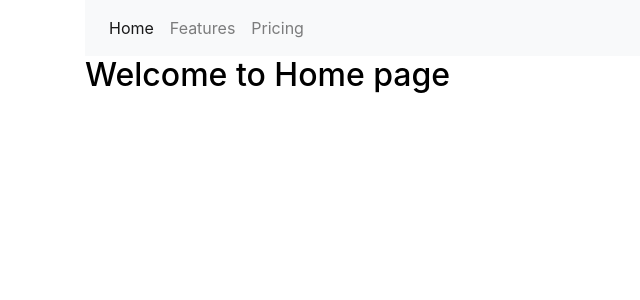
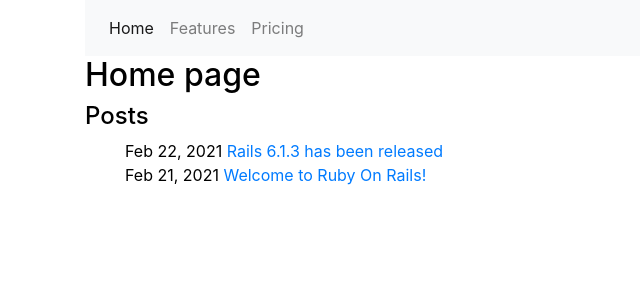
Before and after one commit to manohar-vadapalli/manohar-vadapalli.github.io, a Jekyll site: the page built from index.md, in a window 1280 px wide. Shown: the top 300 px of the page, without its empty margins (0-640 px from the left). Built offline with Jekyll 4.4.1, drawn with Linux system fonts in a browser that asks for light colours; nearby versions of some CDN libraries.

Commit message:
add posts

```diff
--- a/_layouts/default.html
+++ b/_layouts/default.html
@@ -5,6 +5,7 @@
     <meta charset="utf-8">
     <title>{{ page.title }} - {{ site.title }}</title>
     <link rel="stylesheet" href="{{ "/assets/css/main.css" | relative_url }}">
+    <script src="https://cdnjs.cloudflare.com/ajax/libs/moment.js/2.29.1/moment-with-locales.min.js" integrity="sha512-LGXaggshOkD/at6PFNcp2V2unf9LzFq6LE+sChH7ceMTDP0g2kn6Vxwgg7wkPP7AAtX+lmPqPdxB47A0Nz0cMQ==" crossorigin="anonymous"></script>
   </head>
   <body>
 	<div class="container">
--- /dev/null
+++ b/_posts/2021-02-22-Rails-6-1-3-has-been-released.md
@@ -0,0 +1,16 @@
+---
+layout: post
+title:  "Rails 6.1.3 has been released"
+date:   2021-02-22 22:00:30 +0530
+categories: Rails Update
+---
+<h1>Rails 6.1.3 has been released</h1>
+
+Hi everyone,
+
+I am happy to announce that Rails 6.1.3 has been released.
+
+CHANGES since 6.1.2
+To view the changes for each gem, please read the changelogs on GitHub
+<br>
+<p><a href="https://weblog.rubyonrails.org/releases/">Releases</a></p>
--- a/index.md
+++ b/index.md
@@ -7,6 +7,20 @@ permalink: /
 
 <div class="row">
 	<div class="col-md-12">
-		<h2>Welcome to Home page</h2>
+		<h2>Home page</h2>
 	</div>
 </div>
+
+<div class="row">
+	<div class="col-md-12">
+		<h4>Posts</h4>
+		<ul style="list-style-type: none;">
+			{% for post in site.posts %}
+				<li>
+					<span>{{ post.date | date: "%b %d, %Y"  }}</span>
+					<a href="{{ post.url }}">{{ post.title }}</a>
+				</li>
+			{% endfor %}
+		</ul>
+	</div>
+</div>
```
Also changed, not shown: _posts/2021-02-22-welcome-to-Ruby-On-Rails.md (added, +12 -0 lines), _posts/2021-02-22-welcome-to-jekyll.markdown (deleted, +0 -29 lines), _posts/2021-02-22-welcome-to-rubyonrails.markdown (deleted, +0 -29 lines), 5 other files.
